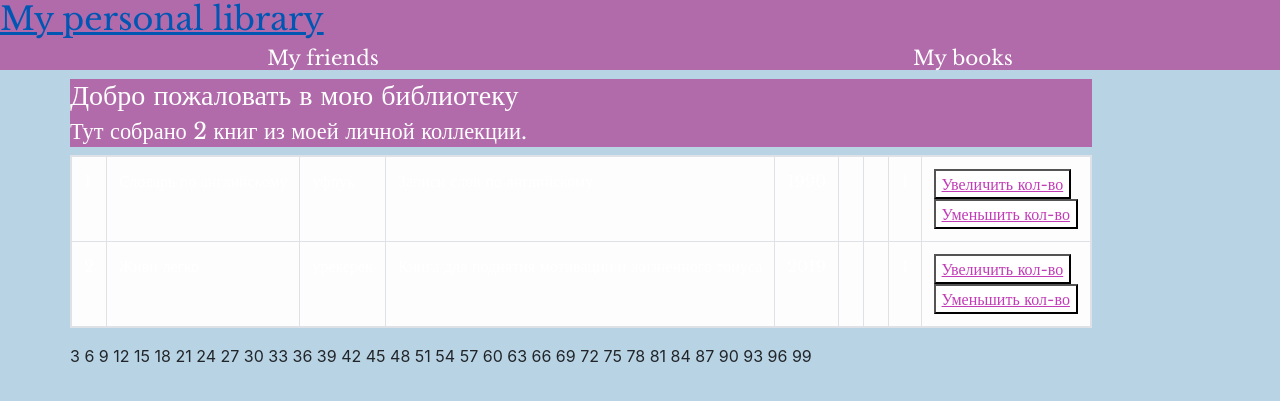
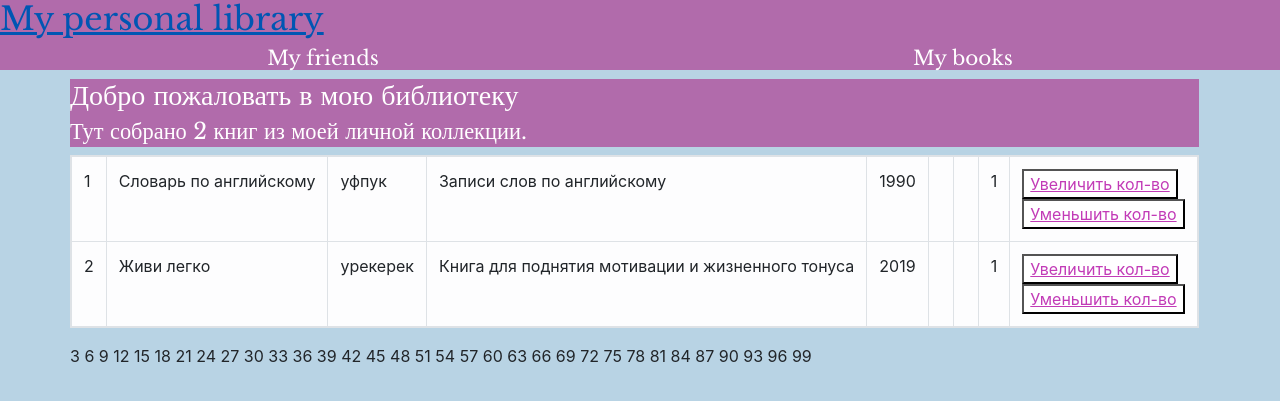
Before and after one commit to Larisa1992/HW-D6-Library, a Django app: page /index/ in a window 1280 px wide. Shown: the top 401 px of the page. Run offline with Django 3.2, Linux system fonts and the light colour scheme; data comes from the database, SQL or seed files in the repository; some libraries are stand-ins or nearby versions.

Commit message:
update style
update style

```diff
--- a/static/css/style.css
+++ b/static/css/style.css
@@ -9,8 +9,7 @@ body {
 }
 
 .a-header
-, .my-h3
-, table {
+, .my-h3 {
     color: white;
     font-family: 'LibreBaskerville Regular';
 }
```
